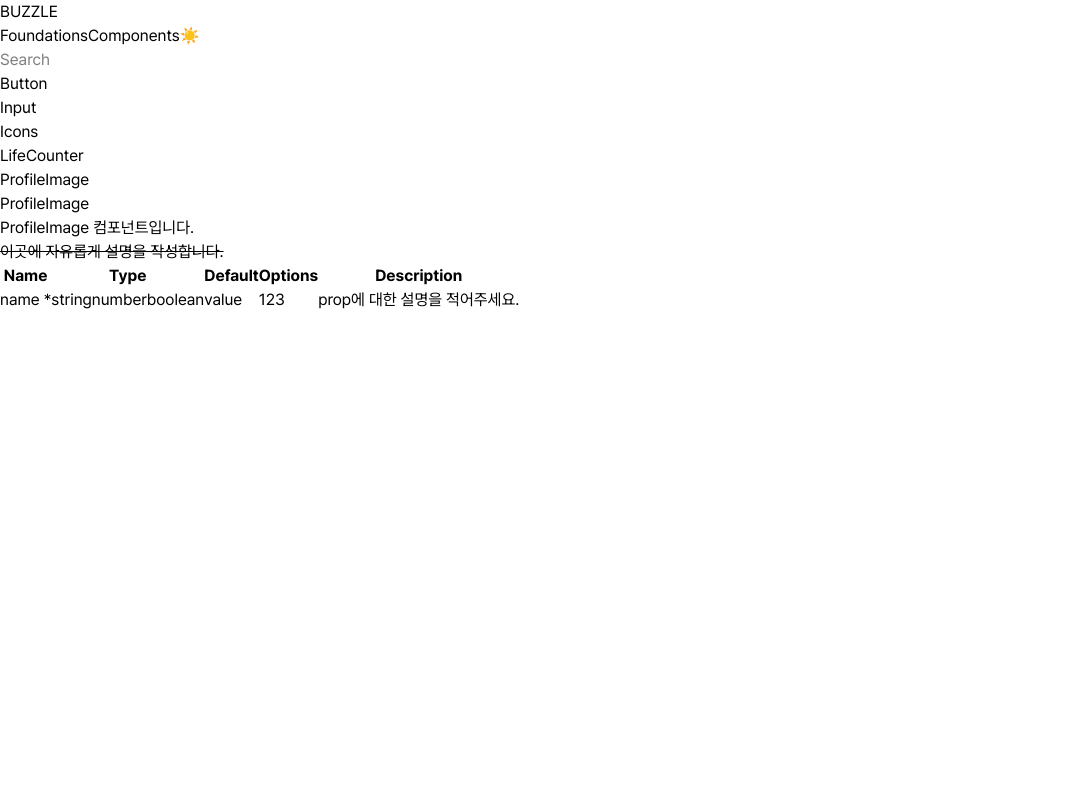
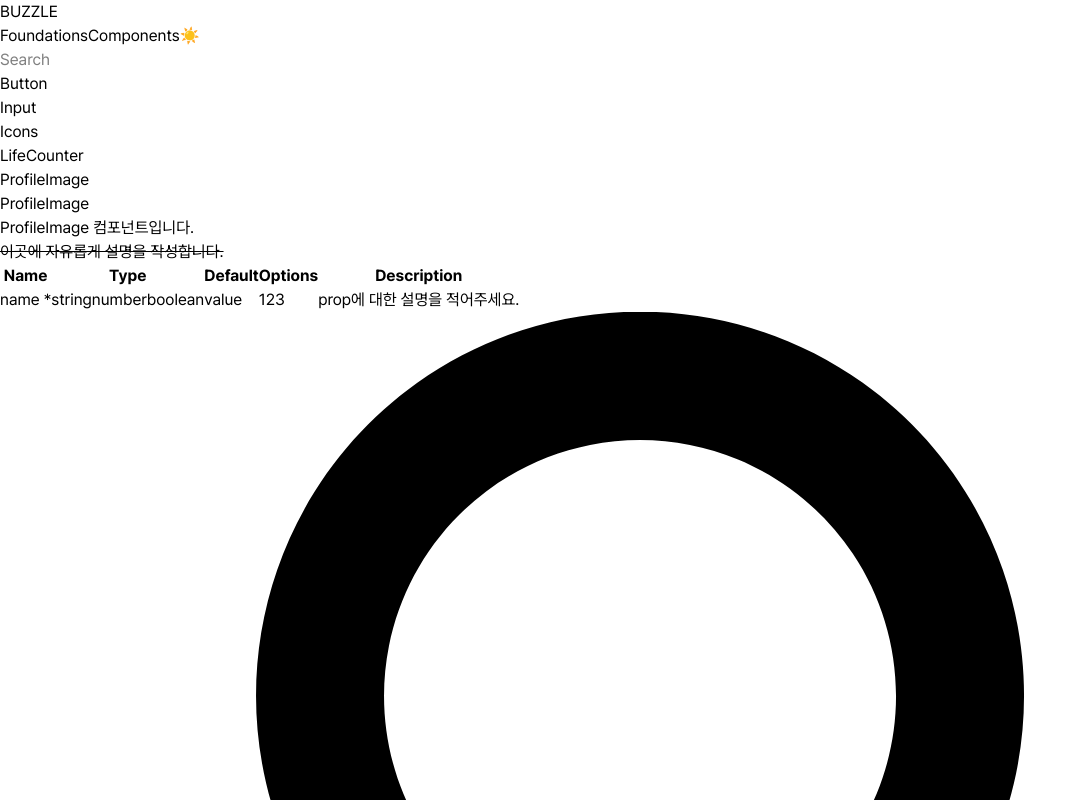
Before and after one commit to SKHU-BUZZLE/SKHU_Buzzle_FE_v2, a React (Vite) app in the folder packages/design-system/: page /docs/component/ProfileImage in a window 1280 px wide. Shown: the top 800 px of the page, without its empty margins (0-1086 px from the left). Built offline with nearby package versions, Linux system fonts and the light colour scheme.

Commit message:
✨ [#36] Feat: 프로필 이미지 컴포넌트 구현

```diff
--- a/packages/design-system/src/components/ProfileImage/index.tsx
+++ b/packages/design-system/src/components/ProfileImage/index.tsx
@@ -1,3 +1,47 @@
-export default function ProfileImage() {
-      return <></>;
-    }
+import { UserIcon } from '@components/icons';
+import { useState } from 'react';
+import { twMerge } from 'tailwind-merge';
+
+/**
+ * ProfileImage 컴포넌트에서 사용하는 props 정의
+ *
+ * - `src`: 사용자 프로필 이미지 URL (없으면 기본 아이콘 노출)
+ * - `alt`: 접근성용 대체 텍스트
+ * - `className`: Tailwind 유틸로 크기/테두리 등 외부에서 제어
+ */
+export interface ProfileImageProps {
+  src?: string | null;
+  alt?: string;
+  className?: string;
+}
+
+export default function ProfileImage({ src, alt = '프로필 이미지', className }: ProfileImageProps) {
+  const [isError, setIsError] = useState(false);
+
+  const showFallback = !src || isError;
+
+  return (
+    <span
+      aria-label={alt}
+      className={twMerge(
+        'bg-white-300 text-black-100 inline-flex aspect-square items-center justify-center overflow-hidden rounded-full',
+        'size-32',
+        className,
+      )}
+      role='img'
+    >
+      {showFallback ? (
+        <UserIcon aria-hidden='true' className='size-[62.5%]' />
+      ) : (
+        <img
+          alt={alt}
+          className='h-full w-full object-cover object-center'
+          decoding='async'
+          loading='lazy'
+          src={src}
+          onError={() => setIsError(true)}
+        />
+      )}
+    </span>
+  );
+}
```
